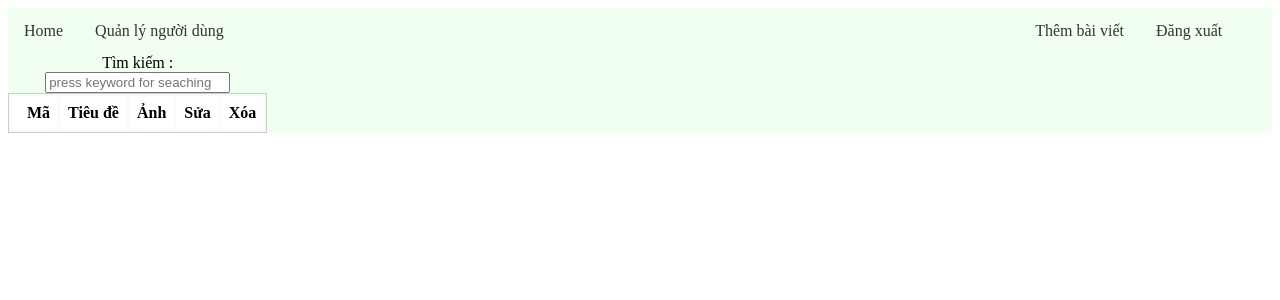
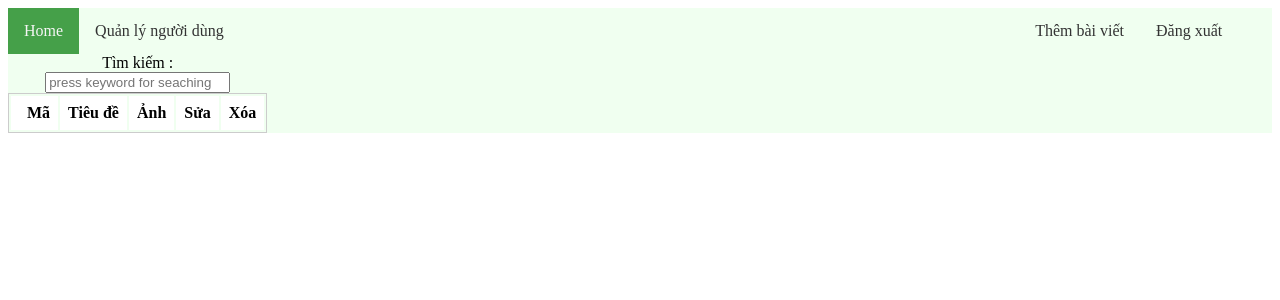
Before and after one commit to Diend1509/NEWS_page, a PHP site: page /NEW/index.php in a window 1280 px wide. Shown: the top 300 px of the page. Run offline with PHP 8.4, Linux system fonts and the light colour scheme; the visitor is signed in with stand-in values (Sample User, id 1); data that the repository does not hold is empty.

Commit message:
Update index.php

```diff
--- a/NEW/index.php
+++ b/NEW/index.php
@@ -110,7 +110,7 @@
 <div id="div_tong">
 	<div id="div_tren">
 		<div class="trai navbar" >
-			<a href="index.php">
+			<a href="index.php" style="background-color: #45a049; color: whitesmoke;">
 				Home
 			</a>
 			<?php if($_SESSION['level']==1){
```
